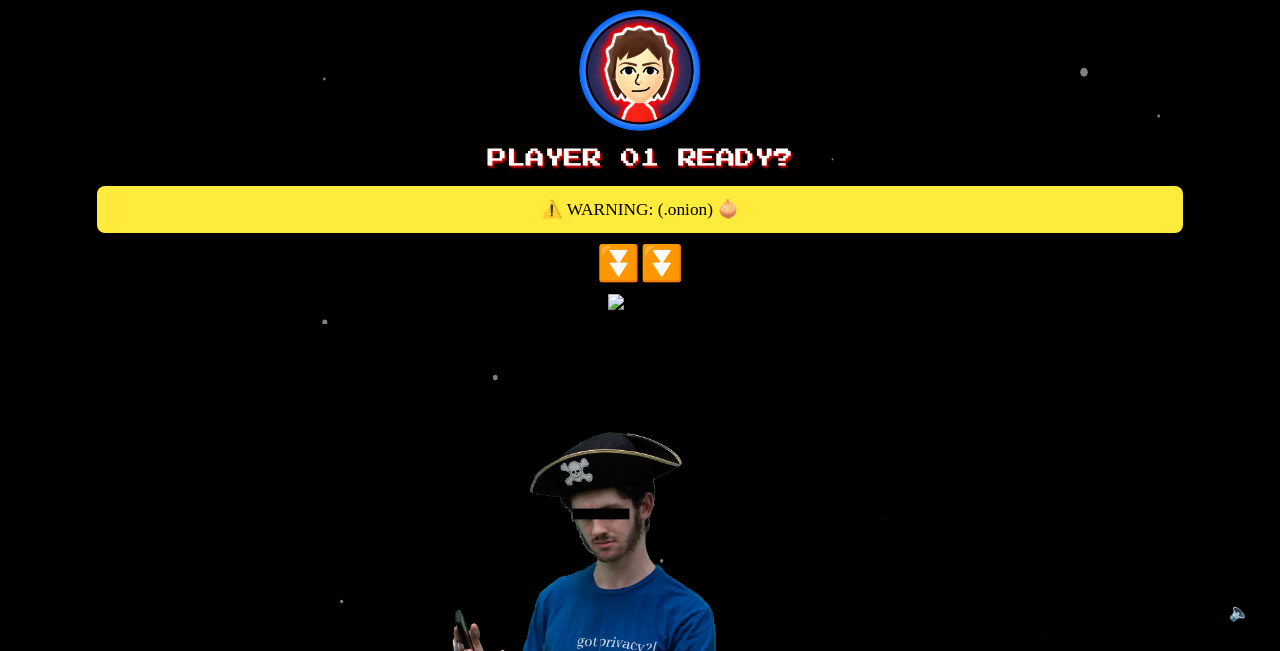
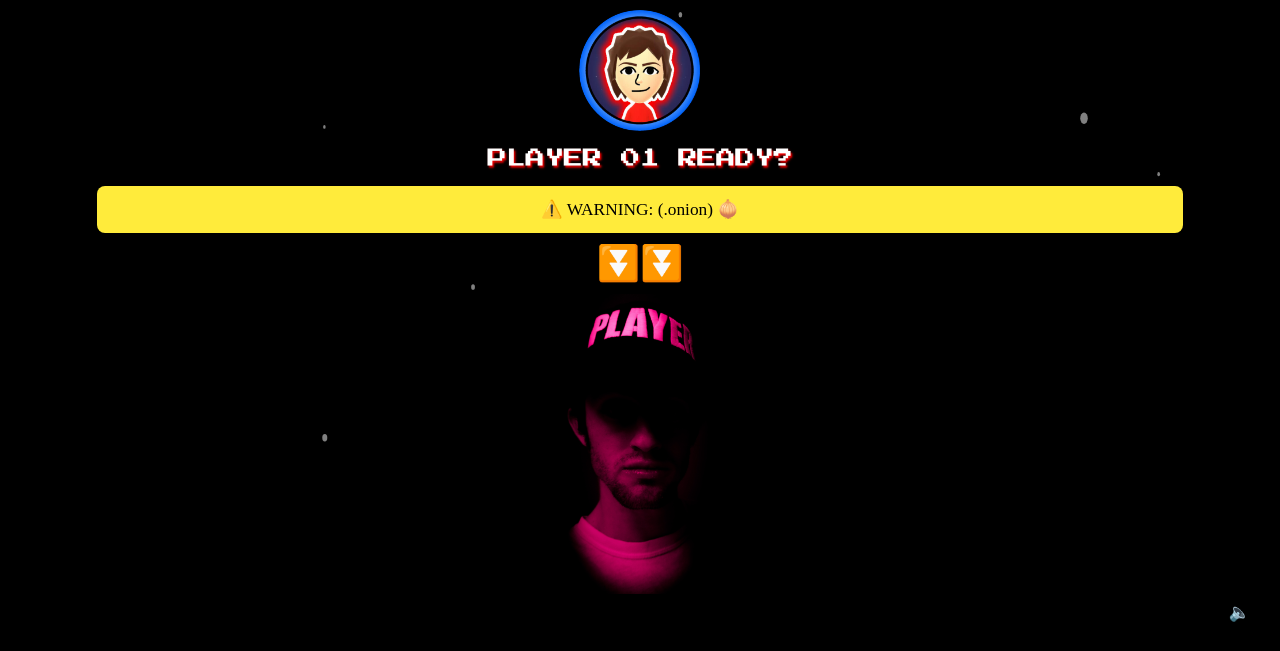
Before and after one commit to CallMePlayer/player01ready.com, a plain HTML site: page index.html in a window 1280 px wide. Shown: the part 149-800 px from the top of the page. Drawn offline with Linux system fonts and the light colour scheme.

Commit message:
PLAYER 0.2

```diff
--- a/index.html
+++ b/index.html
@@ -12,12 +12,12 @@
 		<meta property="og:description" content="ARE YOU READY?" />
 		<meta property="og:url" content="https://player01ready.com" />
 		<meta name="fediverse:creator" content="@CallMePlayer@norcal.social">
-		<meta property="og:image" content="https://player01ready.com/assets/images/games.png" />
+		<meta property="og:image" content="https://player01ready.com/assets/images/PLAYER.jpg" />
 		<meta property="og:image:type" content="image/png" />
 		<meta property="og:image:width" content="825" />
 		<meta property="og:image:height" content="776" />
 		<meta name="twitter:card" content="summary_large_image" />
-		<meta name="twitter:image" content="https://player01ready.com/assets/images/games.png" />
+		<meta name="twitter:image" content="https://player01ready.com/assets/images/PLAYER.jpg" />
 		<link href="https://fonts.googleapis.com/css2?display=swap&family=Press+Start+2P:ital,wght@0,400;1,400" rel="stylesheet" type="text/css" />
 		<link rel="icon" type="image/jpg" href="assets/images/image01.jpg" />
 		<link rel="apple-touch-icon" type="image/jpg" href="assets/images/image01.jpg" />
@@ -406,7 +406,7 @@
 					<p style="font-size: 2em;"><a href="https://www.torproject.org/download/" target="_blank" rel="noopener noreferrer">⏬</a><a href="https://onionbrowser.com/" target="_blank" rel="noopener noreferrer">⏬</a></p>
 
 					<a href="http://k3xwfcfteip5dj24vbs3rnagbnbtdyrizzmykjqqytvljxlbyy4aj4id.onion/games.html" title="Click Here For a Free Car!">
-						<img src="assets/images/games.png" alt="Games" class="responsive-image glow-image" />
+						<img src="assets/images/PLAYER.jpg" alt="Games" class="responsive-image glow-image" />
 					</a>
 
 					<div class="fade-container">
```
